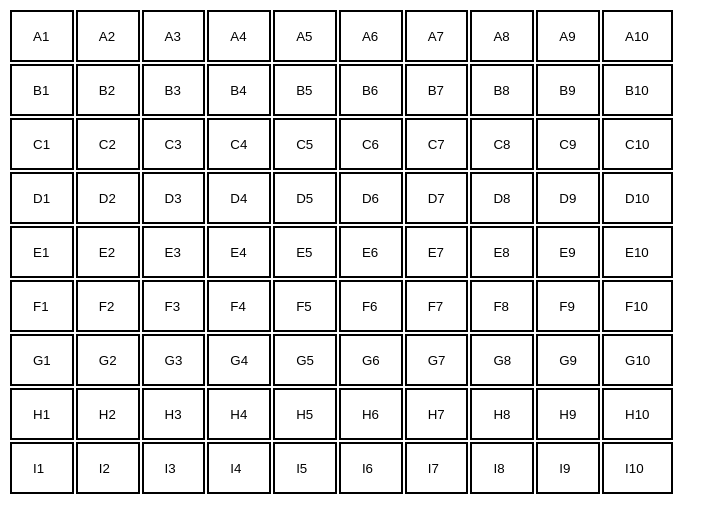
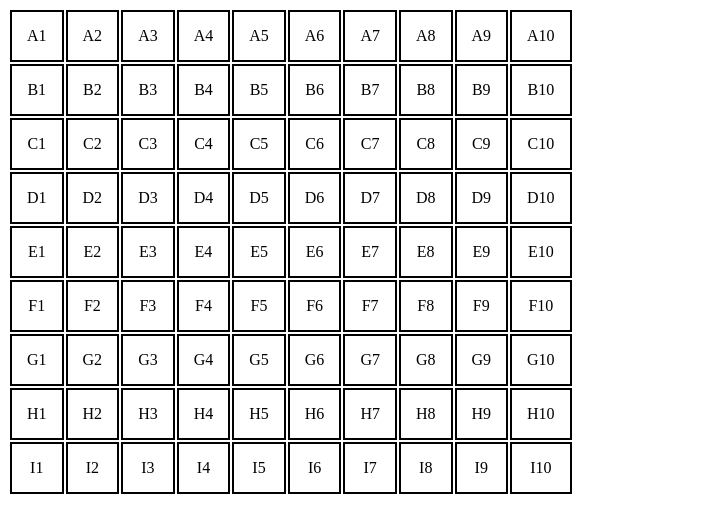
Before and after one commit to jebsmartt/acquire, a plain HTML site: page frontend/index.html in a window 1280 px wide. Shown: the whole page, without its empty margins (0-726 px from the left). Drawn offline with Linux system fonts and the light colour scheme.

Commit message:
Revert to buttonless cells and add click listener

```diff
--- a/frontend/scripts.js
+++ b/frontend/scripts.js
@@ -6,10 +6,10 @@ fetch('../constants.json') // Fetch the JSON file
     const NUM_COLS = data.num_cols;
     const ALPHABET = data.alphabet;
 
-    // Test the constants
-    console.log(NUM_ROWS);
-    console.log(NUM_COLS);
-    console.log(ALPHABET)
+    // // Test the constants
+    // console.log(NUM_ROWS);
+    // console.log(NUM_COLS);
+    // console.log(ALPHABET)
 
     // Step 1: Create the element
     const grid = document.createElement('table')
@@ -30,22 +30,37 @@ fetch('../constants.json') // Fetch the JSON file
         grid.appendChild(grid_row)
         grid_row.setAttribute('class','grid-row')
 
-        // Add cols to row
+        // Add cols and buttons to row
         for (let y=1; y < (NUM_COLS+1); y++) {
             let grid_cell = document.createElement('td')
-            let grid_cell_button = document.createElement('button')
+            // let grid_cell_button = document.createElement('button')
             grid_cell_label = `${row_indexes[i]}${y}`
-            grid_cell_button.textContent = grid_cell_label
+            grid_cell.textContent = grid_cell_label
+            // grid_cell_button.textContent = grid_cell_label
 
             grid_row.appendChild(grid_cell)
-            grid_cell.appendChild(grid_cell_button)
             grid_cell.setAttribute('id', grid_cell_label)
             grid_cell.setAttribute('class', 'grid-cell')
-            grid_cell_button.setAttribute('id', `${grid_cell_label}_button`)
-            grid_cell_button.setAttribute('class', 'grid-cell-button')
+            // grid_cell.appendChild(grid_cell_button)
+            // grid_cell_button.setAttribute('id', `${grid_cell_label}_button`)
+            // grid_cell_button.setAttribute('class', 'grid-cell-button')
+
+            // Add click event listener to each button
+            clickEventListener(grid_cell_label)
         }
 
     }
 
+
   })
   .catch(error => console.error('Error fetching/parsing JSON:', error));
+
+// Listen for click of button on gameboard grid
+function clickEventListener(id) {
+    const grid_cell = document.getElementById(id)
+
+    grid_cell.addEventListener('click', function() {
+        console.log(`The ${id} cell was clicked`)
+        grid_cell.classList.toggle('grid-cell-played')
+    });
+}
--- a/frontend/style.css
+++ b/frontend/style.css
@@ -4,11 +4,19 @@ body {
 }
 
 .grid-cell {
+    padding: 15px;
+    text-align: center;
     border: 2px solid black;
-    padding: 15px;
 }
 
-.grid-cell-button {
+.grid-cell-played {
+    border: 2px solid white;
+    color: white;
+    background-color: black;
+    font-weight: bold;
+}
+
+/* .grid-cell-button {
     border: none;
     background-color: transparent;
-}
+} */
```
